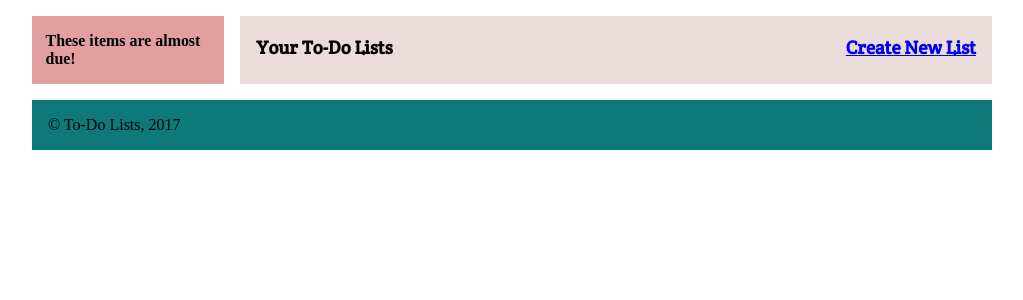
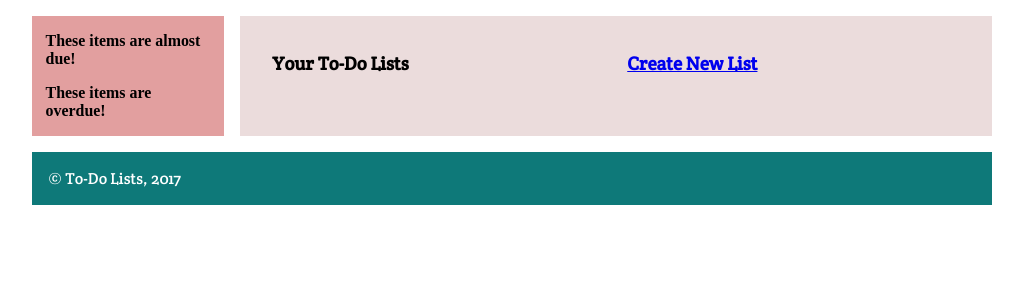
Before and after one commit to danrpinho/LTW1718, a PHP site: page / in a window 1280 px wide. Shown: the part 112-412 px from the top of the page, without its empty margins (128-1151 px from the left). Run offline with PHP 8.4, Linux system fonts and the light colour scheme; the visitor is signed in with stand-in values (Sample User, id 1); data comes from the database, SQL or seed files in the repository.

Commit message:
Changed id=content into class=content

```diff
--- a/css/layout.css
+++ b/css/layout.css
@@ -1,38 +1,36 @@
-body{
+body {
     background-color: white;
     width: 60em;
     margin: 1em auto;
     display: grid;
     grid-template-columns: 1fr 4fr;
     grid-template-rows: auto;
-    grid-template-areas: "header   header"
-                         "sidebar  content"
-                         "footer   footer";
+    grid-template-areas: "header   header" "sidebar  content" "footer   footer";
 }
+
 
 /*                  HEADER                  */
 
-body > header{
+body>header {
     grid-area: header;
     display: grid;
     grid-template-columns: auto 1fr;
     grid-template-rows: auto;
-    grid-template-areas: "name   name"
-                         "slogan login";
+    grid-template-areas: "name   name" "slogan login";
     margin-bottom: 1em;
 }
 
-body > header > h1{
+body>header>h1 {
     grid-area: name;
     margin: 1rem auto 0 2rem;
 }
 
-body > header > h2{
+body>header>h2 {
     grid-area: slogan;
     margin: 0 auto 1rem 2rem;
 }
 
-body > header > #user{
+body>header>#user {
     bottom: 0;
     left: 0;
     grid-area: login;
@@ -41,69 +39,73 @@ body > header > #user{
     margin: 0 1rem 1rem auto;
 }
 
+
 /*                  FOOTER                  */
 
-body > footer{
+body>footer {
     grid-column: span 3;
     margin-top: 1em;
 }
 
-body > footer > p{
+body>footer>p {
     margin-left: 1rem;
 }
 
+
 /*                  CONTENT                 */
 
-body > #content{
+body>.content {
     margin-left: 1em;
     grid-area: content;
 }
-body > #content > header{
+
+body>.content>header {
     display: grid;
     grid-template-areas: "name create";
 }
 
-body > #content > header > #name {
+body>.content>header>#name {
     margin-left: 1rem;
     grid-area: name;
 }
 
-body > #content > header > #create {
+body>.content>header>#create {
     margin-right: 1rem;
     grid-area: create;
     display: flex;
     justify-content: flex-end;
 }
 
-body > #content > #lists {
+body>.content>#lists {
     margin-left: 1rem;
 }
 
-body > section > p{
+body>section>p {
     margin-left: 1rem;
 }
 
-body > #content > article > header{
+body>.content>article>header {
     display: grid;
-    grid-template-areas: "title         back"
-                         "date          date"
-                         "description   description";
+    grid-template-areas:
+        "title         back"
+        "date          date"
+        "description   description";
     margin: 1rem;
 }
 
-body > #content > article > header > #title{
+body>.content>article>header>#title {
     margin: 0;
     grid-area: title;
 }
 
-body > #content > article > header > #back{
+body>.content>article>header>#back {
     text-align: right;
     margin-right: 1rem;
     grid-area: back;
     margin: 0;
 }
 
-body > #content > article > table{
+body>.content>article>table {
     margin: 0 1rem 1rem 1rem;
     width: 100%
 }
@@ -111,47 +113,41 @@ body > #content > article > table{
 
 /*                  LOGIN                 */
 
-body > #login{
-    grid-area: content;
-    /*grid-column: span 2;*/
+body>.session {
+    grid-column: span 2;
     display: grid;
-    grid-template-areas: "login"
-                         "signin"
-                         "signup";
+    grid-template-areas: "login" "signin" "signup";
 }
 
-body > #login > form {
+body>.session>form {
     padding: 0 1em 1em 1em;
 }
 
-body > #login > .login {
+body>.session>#login {
     padding: 0 1em 0 1em;
     grid-area: login;
 }
 
-body > #login > form > .username {
+body>.session>form>.username {
     grid-area: signin;
 }
 
-body > #login > form > .signup {
+body>.session>form>.signup {
     grid-area: signup;
 }
 
 
 /*                  SIDEBAR                 */
 
-body > #sidebar{
+body>.sidebar {
     padding: 0 1em 0 1em;
     grid-area: sidebar;
     font-size: 0.85em;
 }
 
-
-body > #credits{
+body>#credits {
     grid-area: content;
     grid-column: span 2;
     display: grid;
-    grid-template-areas: "login"
-                         "signin"
-                         "signup";
+    grid-template-areas: "login" "signin" "signup";
 }
--- a/css/responsive.css
+++ b/css/responsive.css
@@ -19,34 +19,23 @@
         width: 100%;
         margin: 0;
     }
-
     body>header {
         grid-area: header;
     }
-
     body>header>h1 {
         margin: 1rem auto 0;
     }
-
     body>header>h2 {
         display: none;
     }
-
     body>aside {
         display: none;
     }
-
-    body>#content {
+    body>.content {
         display: block;
         margin: 0;
     }
-
-    body>#login {
-        display: block;
-        margin: 0;
-    }
-
-    body>#credits {
+    body>.session {
         display: block;
         margin: 0;
     }
--- a/css/style.css
+++ b/css/style.css
@@ -37,15 +37,11 @@ body > footer > p > a{
 }
 
 /*                  MAIN CONTENT            */
-body #content{
+body .content{
     background-color: #ebdcdc
 }
 
-body #login{
-    background-color: #ebdcdc
-}
-
-body #credits{
+body .session{
     background-color: #ebdcdc
 }
 
--- a/html/templates/aside/sidebar.php
+++ b/html/templates/aside/sidebar.php
@@ -1,4 +1,4 @@
-<aside id="sidebar">
+<aside class="sidebar">
     <section id="due">
         <h3>These items are almost due!</h3>
         <?php foreach($expiringLists as $expiringlist) { ?>
@@ -10,4 +10,7 @@
             </ul>
         <?php } ?>
     </section>
+    <section id="overdue">
+        <h3>These items are overdue!</h3>
+    </section>
 </aside>
--- /dev/null
+++ b/html/templates/common/credits.php
@@ -0,0 +1,5 @@
+<section class="content">
+    <article id="credits">
+        Os créditos do trabalho vão aqui ok
+    </article>
+</section>
--- a/html/templates/common/footer.php
+++ b/html/templates/common/footer.php
@@ -1,5 +1,5 @@
         <footer>
-          <p>&copy; To-Do Lists, 2017</p>
+          <p><a href="credits.php">&copy; To-Do Lists, 2017</a></p>
         </footer>
     </body>
 </html>
--- a/html/templates/lists/create_new_list.php
+++ b/html/templates/lists/create_new_list.php
@@ -1,4 +1,5 @@
-<section id="content">
+<section class="content">
+	<article id="create_list">
 		<form action="new_list.php" method="post">
 		    <label>Title:
 			  <input type="text" name="title" value="">
@@ -10,4 +11,5 @@
 			<br>
 			<input type="submit" value="Create">
 		</form>
+	</article>
 </section>
--- a/html/templates/lists/list.php
+++ b/html/templates/lists/list.php
@@ -1,5 +1,5 @@
-<section id="list">
-    <article>
+<section class="content">
+    <article id="list">
         <header>
           <h3 id="title"><?=$list['title']?></h3>
           <h3 id="back"><a href="index.php">Back</a></h3>
--- a/html/templates/lists/lists.php
+++ b/html/templates/lists/lists.php
@@ -1,4 +1,5 @@
-<section id="content">
+<section class="content">
+    <article id="lists">
 	    <header>
 		    <h3 id= "name">Your To-Do Lists</h3>
 		    <h3 id= "create"><a href="create_new_list.php">Create New List</a></h3>
@@ -8,9 +9,9 @@
             <?php foreach($lists as $list) { ?>
             <article>
                 <header>
-              <h3 id="title"><a href="consult_list.php?id=<?=$list['listID']?>"><?=$list['title']?></a></h3>
-			  <h5 id="descr"><?=$list['descr']?></h5>
+                    <h4 id="title"><a href="consult_list.php?id=<?=$list['listID']?>"><?=$list['title']?></a></h4>
                     <p class="datecreation">Creation Date: <?=date('Y-m-d', strtotime($list['creation']));?></span>
+			        <p id="descr"><?=$list['descr']?></p>
                 </header>
             </article>
             <?php } ?>
@@ -23,4 +24,5 @@
             </article>
         <?php } ?>
         </section>
+    </article>
 </section>
--- a/html/templates/session/change_email.php
+++ b/html/templates/session/change_email.php
@@ -1,4 +1,5 @@
-<section id="content">
+<section class="content">
+  <article id="change_email">
     <h3>Change e-mail address</h3>
     <form action="change_email.php" method="post">
       <label>New e-mail address:
@@ -11,4 +12,5 @@
 
       <input type="submit" value="Submit">
     </form>
+  </article>
 </section>
--- a/html/templates/session/change_pw.php
+++ b/html/templates/session/change_pw.php
@@ -1,4 +1,5 @@
-<section id="content">
+<section class="content">
+  <article id="change_password">
   <h3>Change password</h3>
   <form action="change_password.php" method="post">
     <label>Current password:
@@ -15,4 +16,5 @@
 
     <input type="submit" value="Submit">
   </form>
+  </article>
 </section>
--- a/html/templates/session/login.php
+++ b/html/templates/session/login.php
@@ -1,4 +1,5 @@
-<section id="login">
+<section class="session">
+    <article id="login">
         <span class = "login"><h3>Login</h3></span>
         <form action="action_login.php" method="post">
           <input type="text" placeholder="username" name="username">
@@ -8,5 +9,5 @@
         <form action="register.php" method="post">
             <input type="submit" name="signup" value="Sign Up">
         </form>
-
+    </article>
 </section>
--- a/html/templates/session/register.php
+++ b/html/templates/session/register.php
@@ -1,4 +1,5 @@
-<section id="login">
+<section class="session">
+  <article id="register">
     <h3>Register a new account</h3>
     <form action="new_user.php" method="post">
       <label>Username:
@@ -23,4 +24,5 @@
       <br>
       <input type="submit" value="Register">
     </form>
+  </article>
 </section>
--- a/html/templates/session/show_user.php
+++ b/html/templates/session/show_user.php
@@ -1,4 +1,5 @@
-<section id="content">
+<section class="content">
+    <article id="show_user">
     <h3>Account details</h3>
         <ul>
             <li>Username: </li>
@@ -6,4 +7,5 @@
             <li>E-mail address:</li>
             <li>Join date:</li>
         </ul>
+    </article>
 </section>
--- a/html/templates/session/user_settings.php
+++ b/html/templates/session/user_settings.php
@@ -1,4 +1,5 @@
-<section id="content">
+<section class="content">
+    <article id="user_settings">
     <h3>Account settings</h3>
     <p>What would you like to do?</p>
     <ul>
@@ -7,4 +8,5 @@
         <li><a href="change_email.php">Update e-mail address</a></li>
         <li><a href="">Change personal details</a></li>
     </ul>
+    </article>
 </section>
```
Also changed, not shown: lists.php (added, +12 -0 lines). Lines whose indentation alone changed are shown as unchanged.
